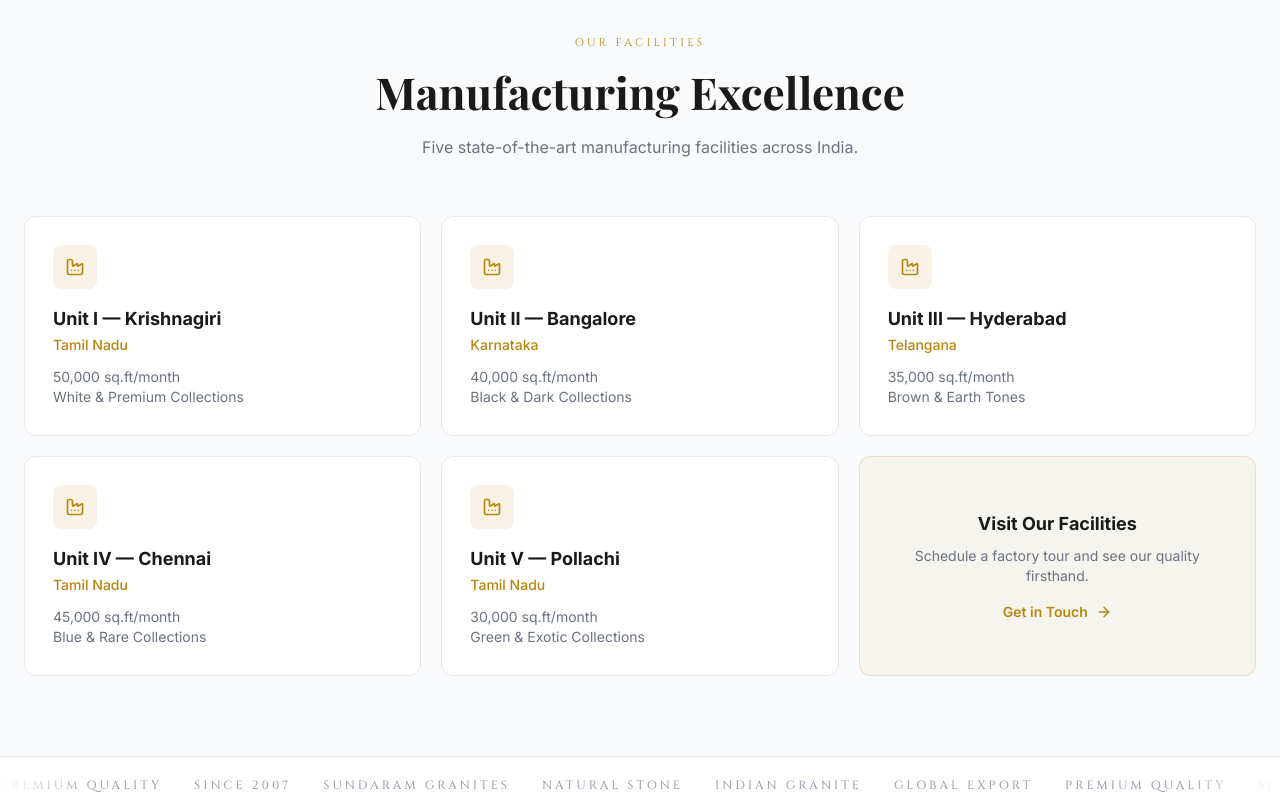
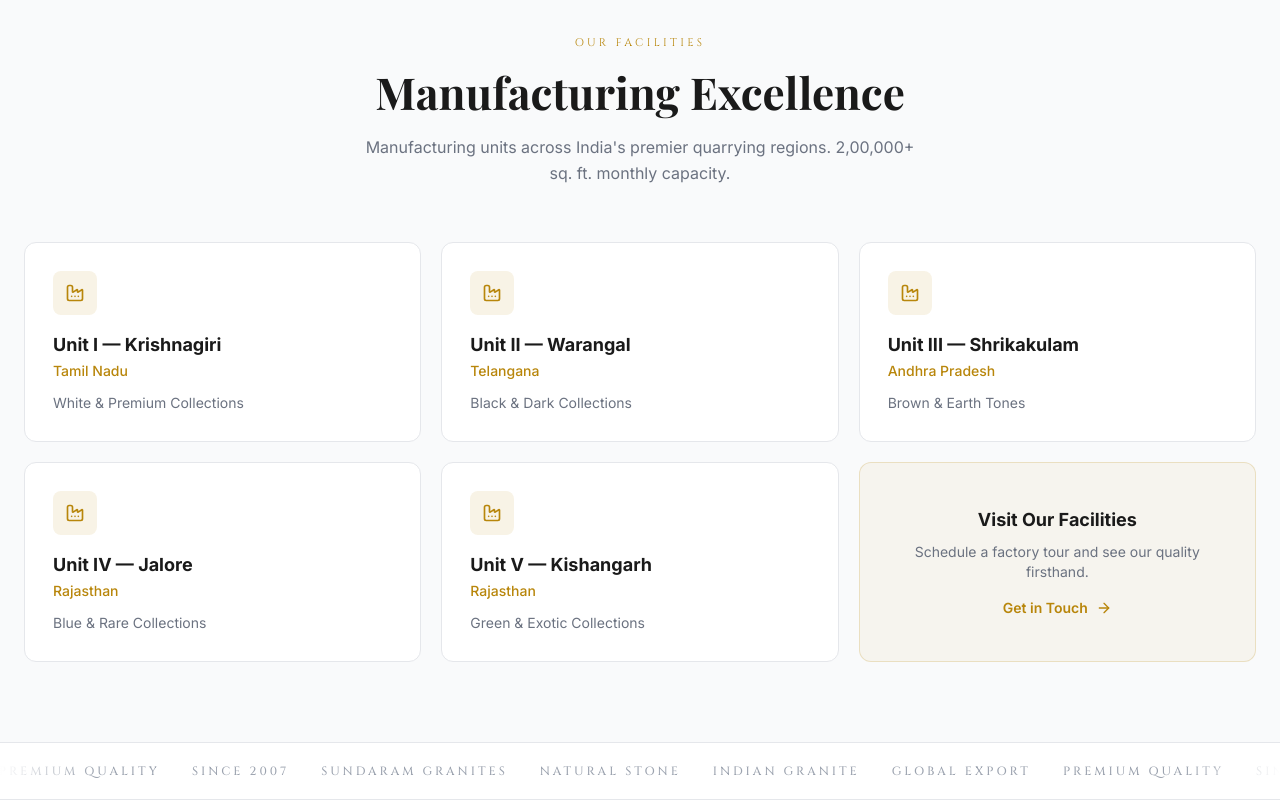
Before and after one commit to vanshDalal521/Gradient-stone, a Next.js app: page /about in a window 1280 px wide. Shown: the part 3040-3840 px from the top of the page. Built offline with nearby package versions, Linux system fonts and the light colour scheme; a web font is replaced by a local one.

Commit message:
Fix manufacturing facilities data: correct locations (Warangal, Shrikakulam, Jalore, Kishangarh), remove per-unit capacity, add total capacity

```diff
--- a/src/app/about/AboutPageClient.tsx
+++ b/src/app/about/AboutPageClient.tsx
@@ -96,31 +96,26 @@
   {
     name: "Unit I — Krishnagiri",
     location: "Tamil Nadu",
-    capacity: "50,000 sq.ft/month",
     specialty: "White & Premium Collections",
   },
   {
-    name: "Unit II — Bangalore",
-    location: "Karnataka",
-    capacity: "40,000 sq.ft/month",
+    name: "Unit II — Warangal",
+    location: "Telangana",
     specialty: "Black & Dark Collections",
   },
   {
-    name: "Unit III — Hyderabad",
-    location: "Telangana",
-    capacity: "35,000 sq.ft/month",
+    name: "Unit III — Shrikakulam",
+    location: "Andhra Pradesh",
     specialty: "Brown & Earth Tones",
   },
   {
-    name: "Unit IV — Chennai",
-    location: "Tamil Nadu",
-    capacity: "45,000 sq.ft/month",
+    name: "Unit IV — Jalore",
+    location: "Rajasthan",
     specialty: "Blue & Rare Collections",
   },
   {
-    name: "Unit V — Pollachi",
-    location: "Tamil Nadu",
-    capacity: "30,000 sq.ft/month",
+    name: "Unit V — Kishangarh",
+    location: "Rajasthan",
     specialty: "Green & Exotic Collections",
   },
 ];
@@ -296,7 +291,7 @@
           <SectionHeading
             label="Our Facilities"
             title="Manufacturing Excellence"
-            description="Five state-of-the-art manufacturing facilities across India."
+            description="Manufacturing units across India's premier quarrying regions. 2,00,000+ sq. ft. monthly capacity."
           />
 
           <div className="grid grid-cols-1 md:grid-cols-2 lg:grid-cols-3 gap-5">
@@ -314,7 +309,6 @@
                 </div>
                 <h3 className="text-foreground font-bold text-lg mb-0.5">{facility.name}</h3>
                 <div className="text-luxury-gold text-sm font-medium mb-3">{facility.location}</div>
-                <p className="text-muted text-sm">{facility.capacity}</p>
                 <p className="text-muted text-sm">{facility.specialty}</p>
               </motion.div>
             ))}
```
